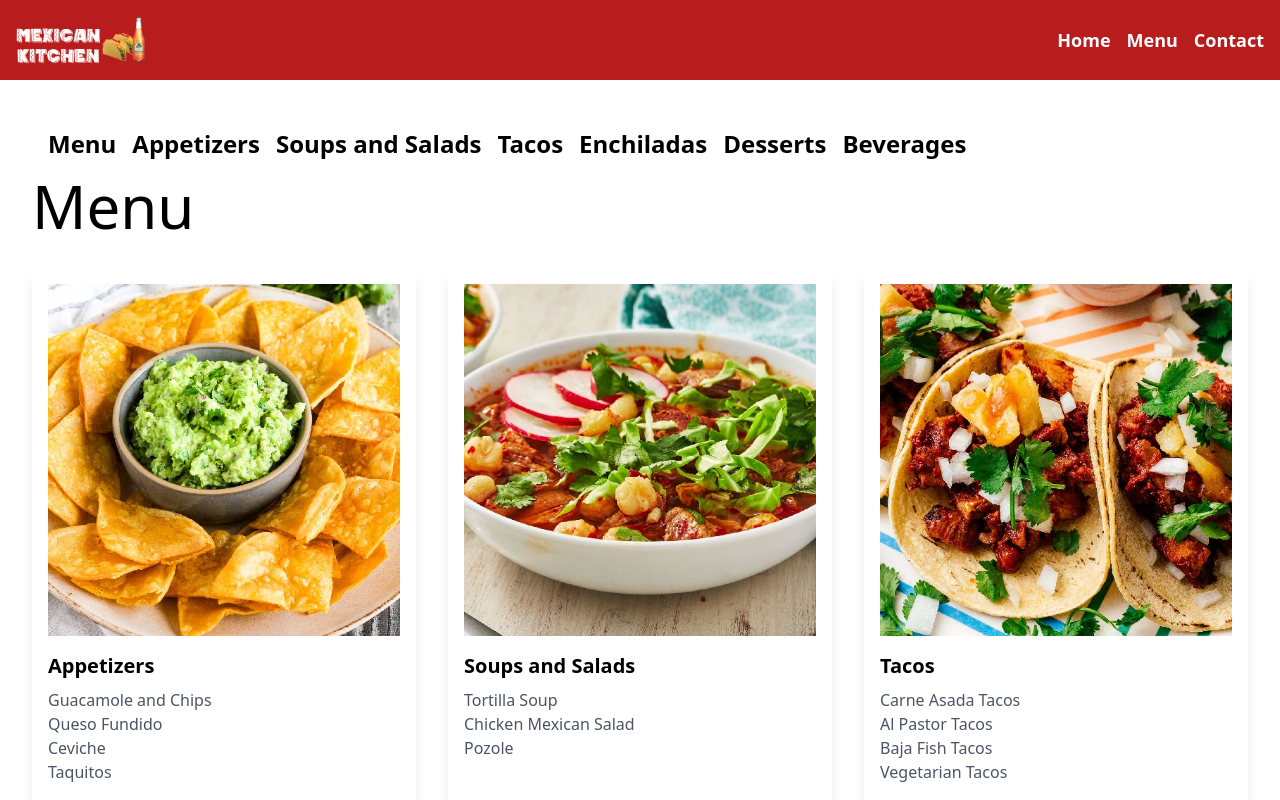
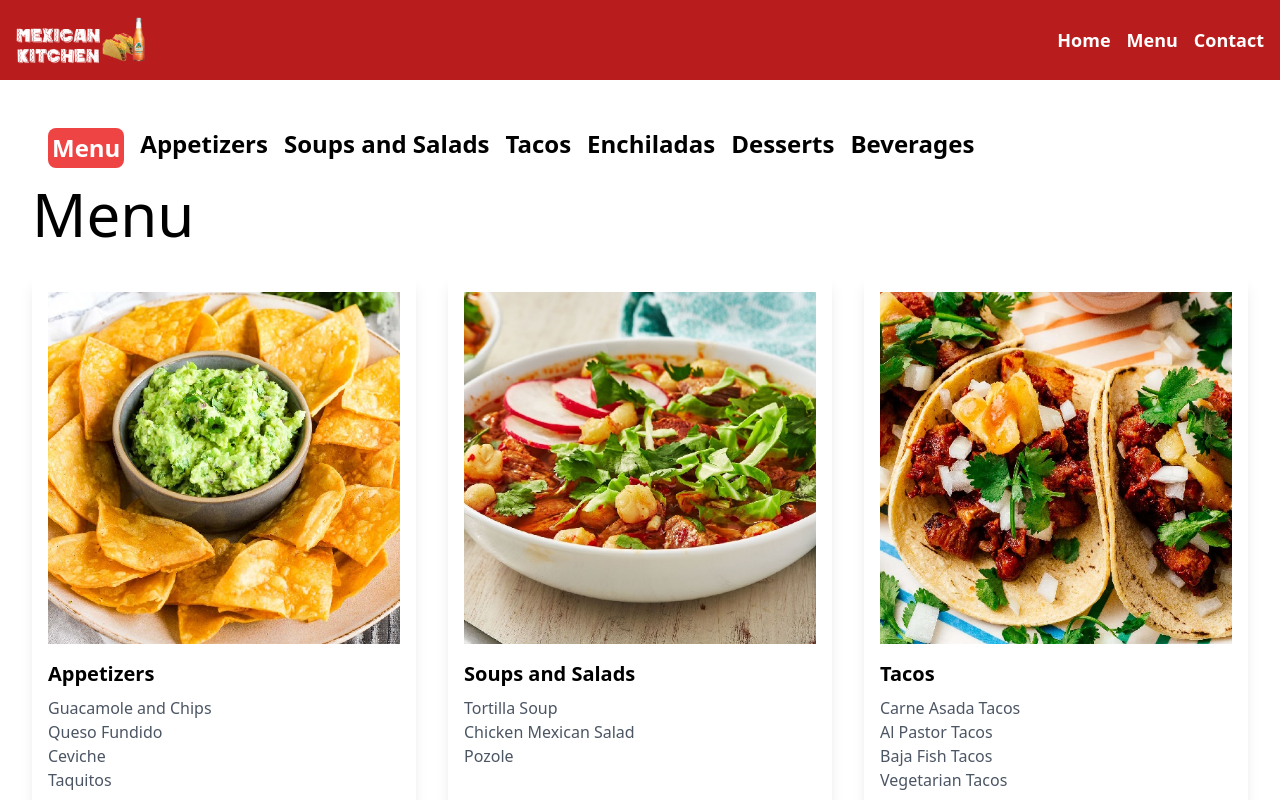
Before and after one commit to melyespinofl96/restaurant-2, an Angular app: page /menu in a window 1280 px wide. Shown: the top 800 px of the page. Built offline with nearby package versions, Linux system fonts and the light colour scheme.

Commit message:
update papa johns menu

```diff
--- a/src/app/menu/menu.component.html
+++ b/src/app/menu/menu.component.html
@@ -18,36 +18,37 @@
 
           <!-- Desktop Navigation Links -->
           <ul class="hidden sm:flex space-x-4 relative align-middle" id="nav-links">
-            <li>
-              <p class="hover:text-gray-300 text-2xl font-bold"
-                (click)="menuToggle()" style="cursor:pointer;">Menu</p>
-            </li>
-            <li>
-              <p class="hover:text-gray-300 text-2xl font-bold"
-                (click)="appetizersToggle()" style="cursor:pointer;">Appetizers</p>
+            <li [class]="menu === true ? 'bg-red-500 rounded-lg p-1 text-white' : ''">
+              <Button class="hover:text-gray-300 text-2xl font-bold"
+                (click)="menuToggle()" style="cursor:pointer;">Menu</Button>
             </li>
 
-            <li>
+            <li [class]="appetizers === true ? 'bg-red-500 rounded-lg p-1 text-white' : ''">
+              <Button class="hover:text-gray-300 text-2xl font-bold"
+                (click)="appetizersToggle()" style="cursor:pointer;">Appetizers</Button>
+            </li>
+
+            <li [class]="soupsAndSalads === true ? 'bg-red-500 rounded-lg p-1 text-white' : ''">
               <p class="hover:text-gray-300 text-2xl font-bold"
                 (click)="soupsAndSaladsToggle()" style="cursor:pointer;">Soups and Salads</p>
             </li>
 
-            <li>
+            <li [class]="tacos === true ? 'bg-red-500 rounded-lg p-1 text-white' : ''">
               <p class="hover:text-gray-300 text-2xl font-bold"
                 (click)="tacosToggle()" style="cursor:pointer;">Tacos</p>
             </li>
 
-            <li>
+            <li [class]="enchiladas === true ? 'bg-red-500 rounded-lg p-1 text-white' : ''">
               <p class="hover:text-gray-300 text-2xl font-bold"
                 (click)="enchiladasToggle()" style="cursor:pointer;">Enchiladas</p>
             </li>
 
-            <li>
+            <li [class]="desserts === true ? 'bg-red-500 rounded-lg p-1 text-white' : ''">
               <p class="hover:text-gray-300 text-2xl font-bold"
                 (click)="dessertsToggle()" style="cursor:pointer;">Desserts</p>
             </li>
 
-            <li>
+            <li [class]="beverages === true ? 'bg-red-500 rounded-lg p-1 text-white' : ''">
               <p class="hover:text-gray-300 text-2xl font-bold"
                 (click)="beveragesToggle()" style="cursor:pointer;">Beverages</p>
             </li>
```
